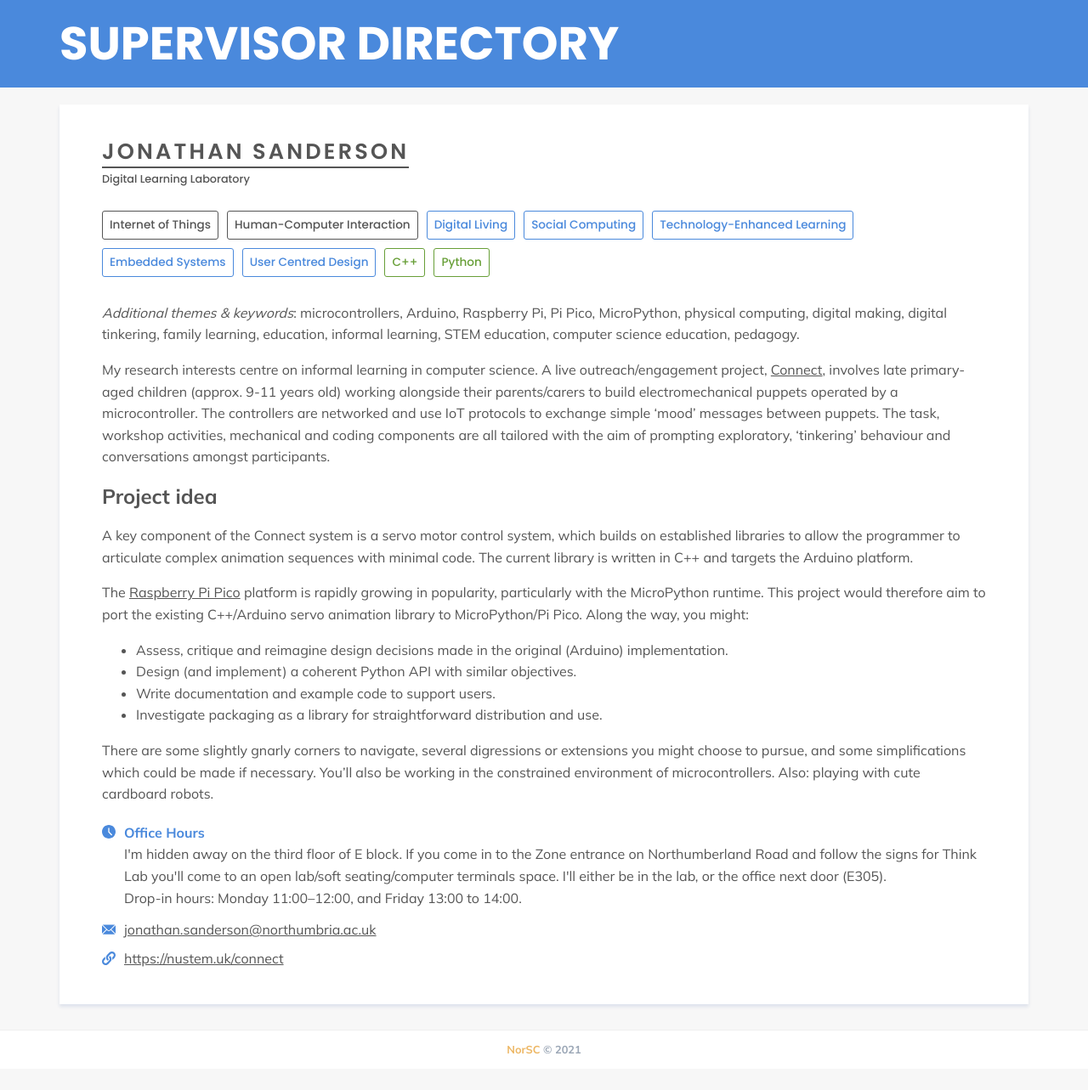
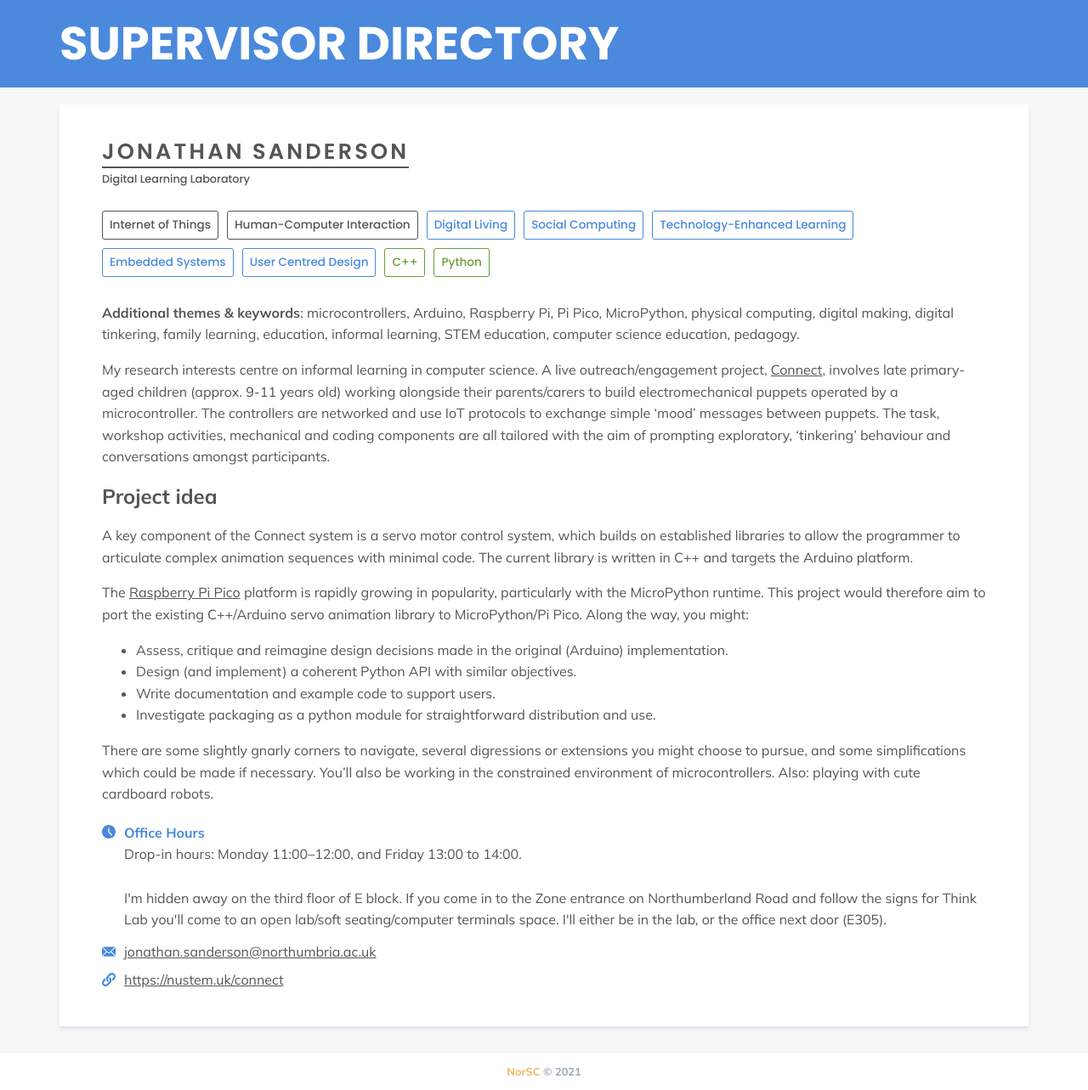
Before and after one commit to NorSC/supervisor-search, a Jekyll site: the page built from _supervisors/jonathan-sanderson.md, in a window 1280 px wide. Shown: the whole page at 85% size. Built offline with Jekyll 4.4.1, drawn with Linux system fonts in a browser that asks for light colours; a script that is not in the unit is left out; before the commit the page ends 1258 px from its top, so only the background shows below that.

Commit message:
Update Supervisors “jonathan-sanderson”

```diff
--- a/_supervisors/jonathan-sanderson.md
+++ b/_supervisors/jonathan-sanderson.md
@@ -6,13 +6,11 @@ available_msc: false
 available_phd: false
 email: jonathan.sanderson@northumbria.ac.uk
 website: https://nustem.uk/connect
-office_hours: >-
-  I'm hidden away on the third floor of E block. If you come in to the Zone
-  entrance on Northumberland Road and follow the signs for Think Lab you'll come
-  to an open lab/soft seating/computer terminals space. I'll either be in the
-  lab, or the office next door (E305).
+office_hours: >
+  Drop-in hours: Monday 11:00–12:00, and Friday 13:00 to 14:00.
 
-  Drop-in hours: Monday 11:00–12:00, and Friday 13:00 to 14:00.
+
+  I'm hidden away on the third floor of E block. If you come in to the Zone entrance on Northumberland Road and follow the signs for Think Lab you'll come to an open lab/soft seating/computer terminals space. I'll either be in the lab, or the office next door (E305).
 research_group: Digital Learning Laboratory
 research_themes:
   - Internet of Things
@@ -27,7 +25,7 @@ technologies_languages:
   - C++
   - Python
 additional_details: >-
-  *Additional themes & keywords*: microcontrollers, Arduino, Raspberry Pi, Pi
+  **Additional themes & keywords**: microcontrollers, Arduino, Raspberry Pi, Pi
   Pico, MicroPython, physical computing, digital making, digital tinkering,
   family learning, education, informal learning, STEM education, computer
   science education, pedagogy.
@@ -51,7 +49,7 @@ additional_details: >-
 
   * Write documentation and example code to support users.
 
-  * Investigate packaging as a library for straightforward distribution and use.
+  * Investigate packaging as a python module for straightforward distribution and use.
 
 
   There are some slightly gnarly corners to navigate, several digressions or extensions you might choose to pursue, and some simplifications which could be made if necessary. You'll also be working in the constrained environment of microcontrollers. Also: playing with cute cardboard robots.
```
